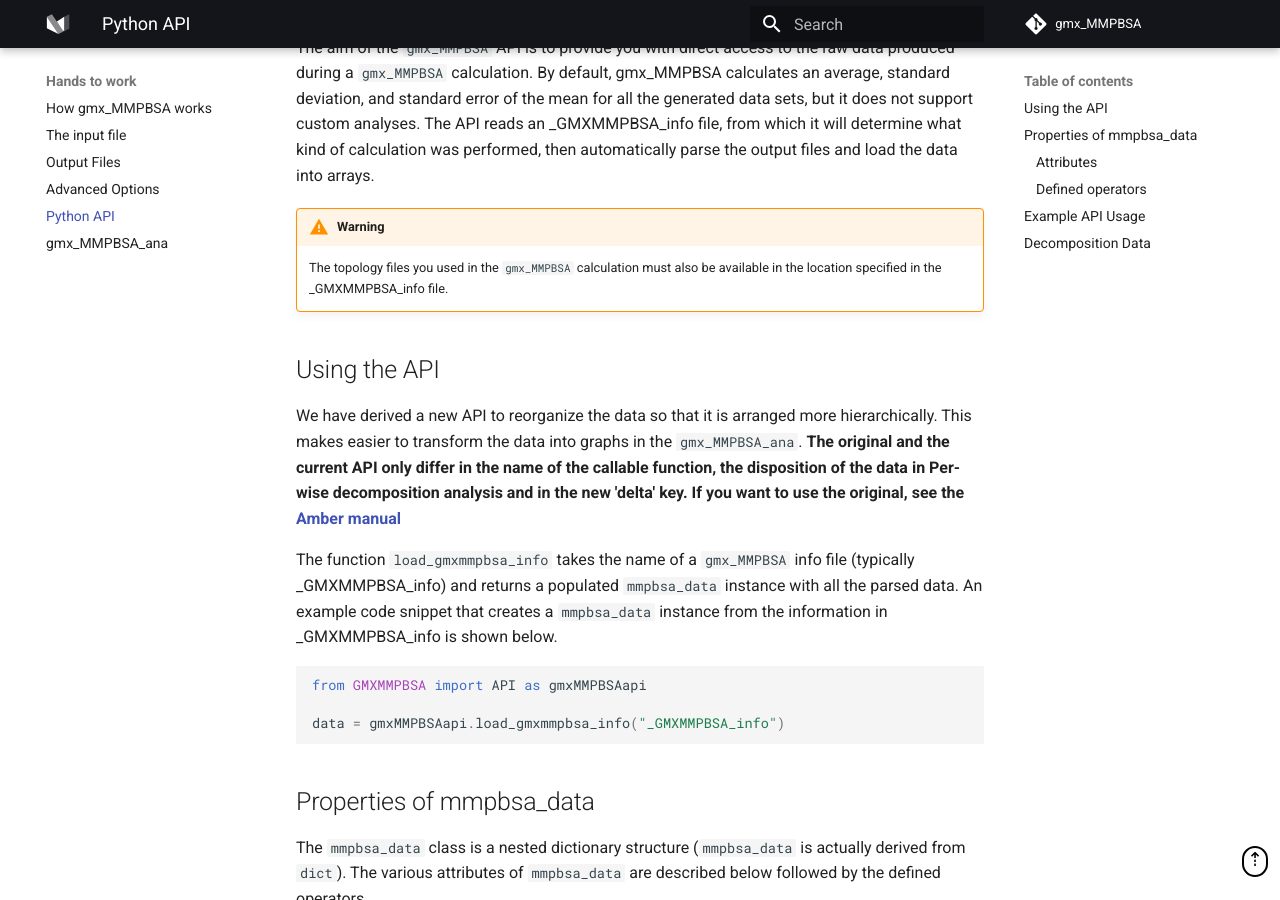
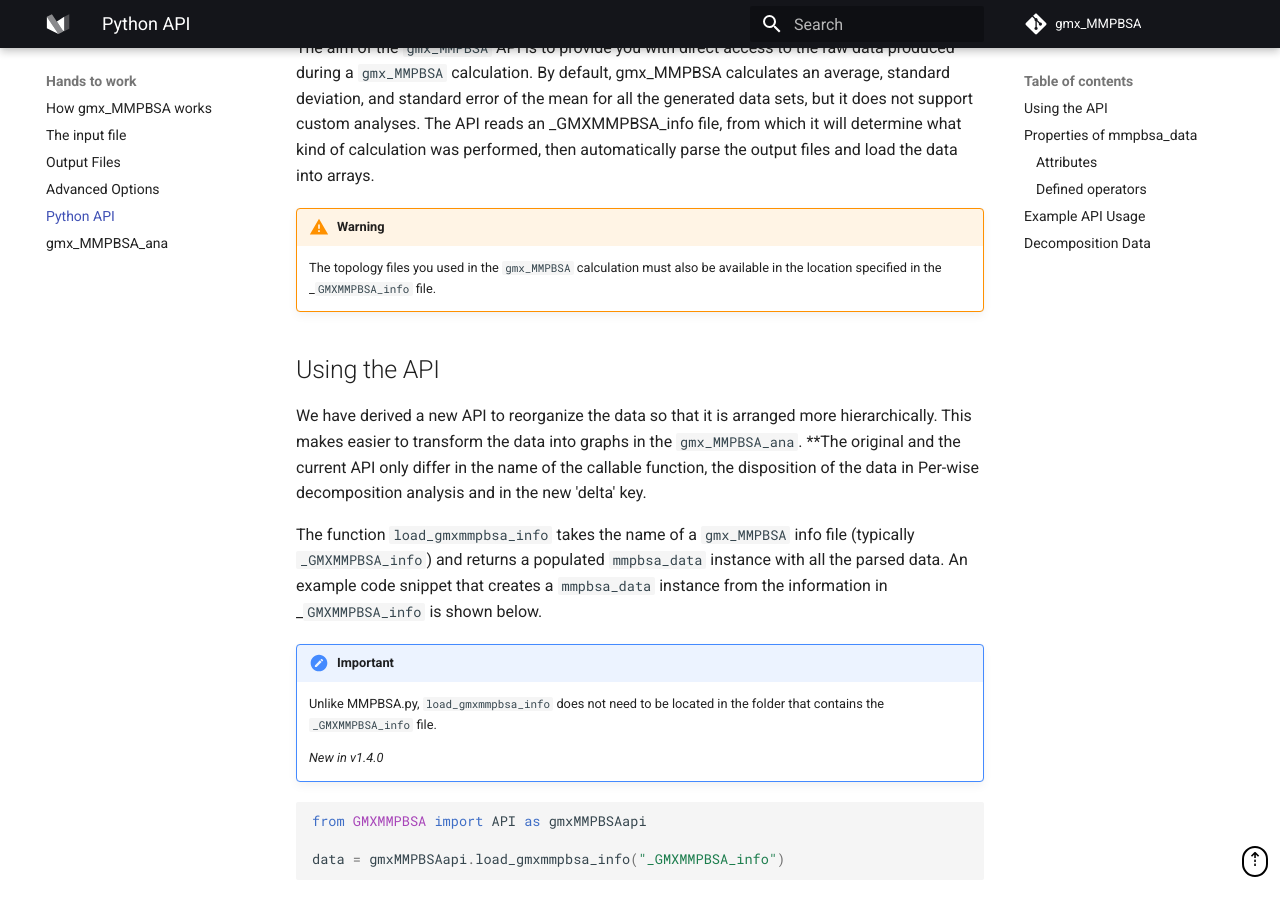
Before and after one commit to Valdes-Tresanco-MS/gmx_MMPBSA, an MkDocs documentation site: the page built from docs/api.md, in a window 1280 px wide and 900 px high, scrolled down 193 px. Built offline with MkDocs 1.6.1 and Material for MkDocs 9.7.7, drawn with Linux system fonts in a browser that asks for light colours; comment, search, counter and statistics services are not loaded.

````diff
--- a/docs/api.md
+++ b/docs/api.md
@@ -13,18 +13,23 @@ data into arrays.
 
 !!! warning
     The topology files you used in the `gmx_MMPBSA` calculation must also be available in the location specified in the
-    _GMXMMPBSA_info file.
+    _`GMXMMPBSA_info` file.
 
 ## Using the API
 
 We have derived a new API to reorganize the data so that it is arranged more hierarchically. This makes easier to
 transform the data into graphs in the `gmx_MMPBSA_ana`. **The original and the current API only differ in the name of
-the callable function, the disposition of the data in Per-wise decomposition analysis and in the new 'delta' key. If you
-want to use the original, see the [Amber manual](http://ambermd.org/doc12/Amber20.pdf#section.34.4)**
+the callable function, the disposition of the data in Per-wise decomposition analysis and in the new 'delta' key.
 
-The function `load_gmxmmpbsa_info` takes the name of a `gmx_MMPBSA` info file (typically _GMXMMPBSA_info)
+The function `load_gmxmmpbsa_info` takes the name of a `gmx_MMPBSA` info file (typically `_GMXMMPBSA_info`)
 and returns a populated `mmpbsa_data` instance with all the parsed data. An example code snippet that creates
-a `mmpbsa_data` instance from the information in _GMXMMPBSA_info is shown below.
+a `mmpbsa_data` instance from the information in _`GMXMMPBSA_info` is shown below.
+
+!!! important
+    Unlike MMPBSA.py, `load_gmxmmpbsa_info` does not need to be located in the folder that contains the
+    `_GMXMMPBSA_info` file.
+
+    _New in v1.4.0_
 
 ```python
 from GMXMMPBSA import API as gmxMMPBSAapi
@@ -125,10 +130,10 @@ Table 5. Same as Table 4 for the entropy (nmode and qh) data.
 
 Table 6. Same as Table 5 for the Interaction Entropy data.
 
-| Description                                  |  `IE`   |
-|:---------------------------------------------|:-------:|
-| Data per-frame                               | `data`  |
-| Mean of the selected interval                | `value` |
+| Description                                  |   `IE`   |
+|:---------------------------------------------|:--------:|
+| Data per-frame                               |  `data`  |
+| Mean of the selected interval                |  `value` |
 | Star and End frames of the selected interval | `frames` |
 
 ### Defined operators
````
